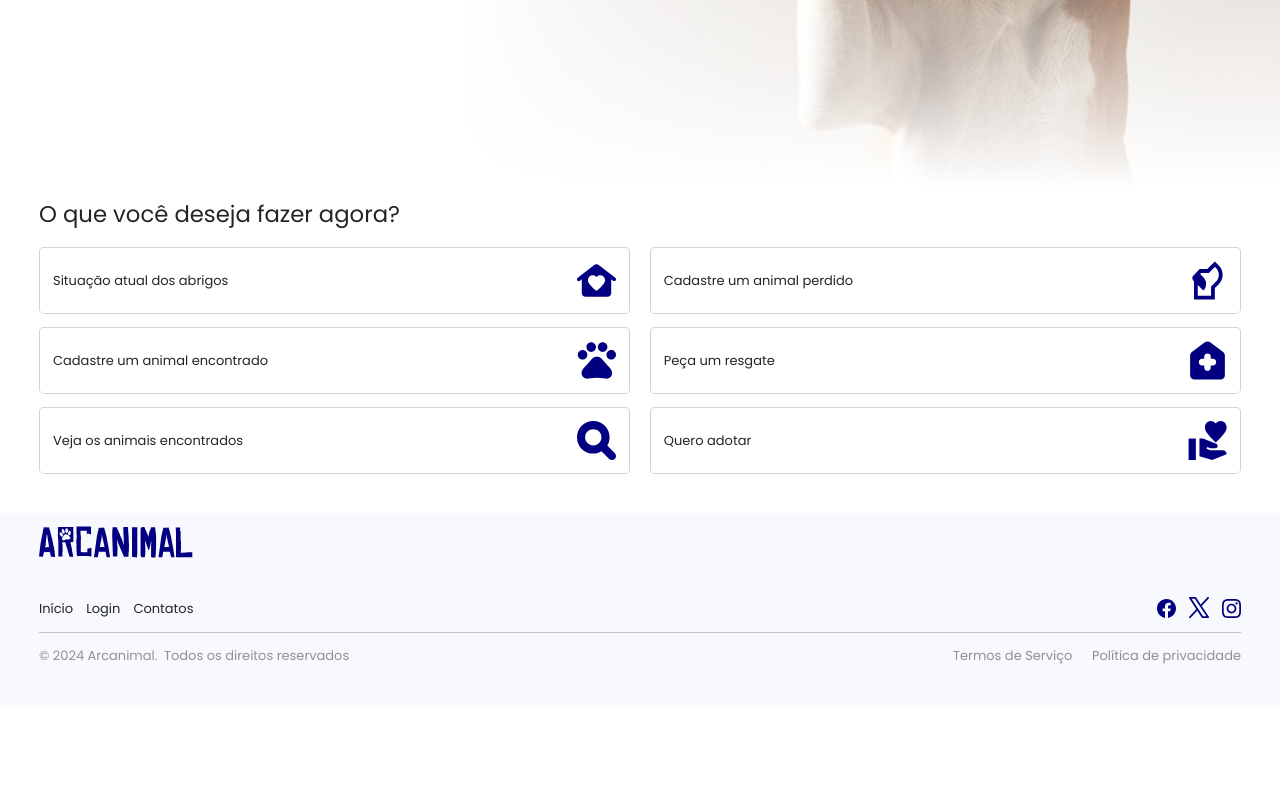
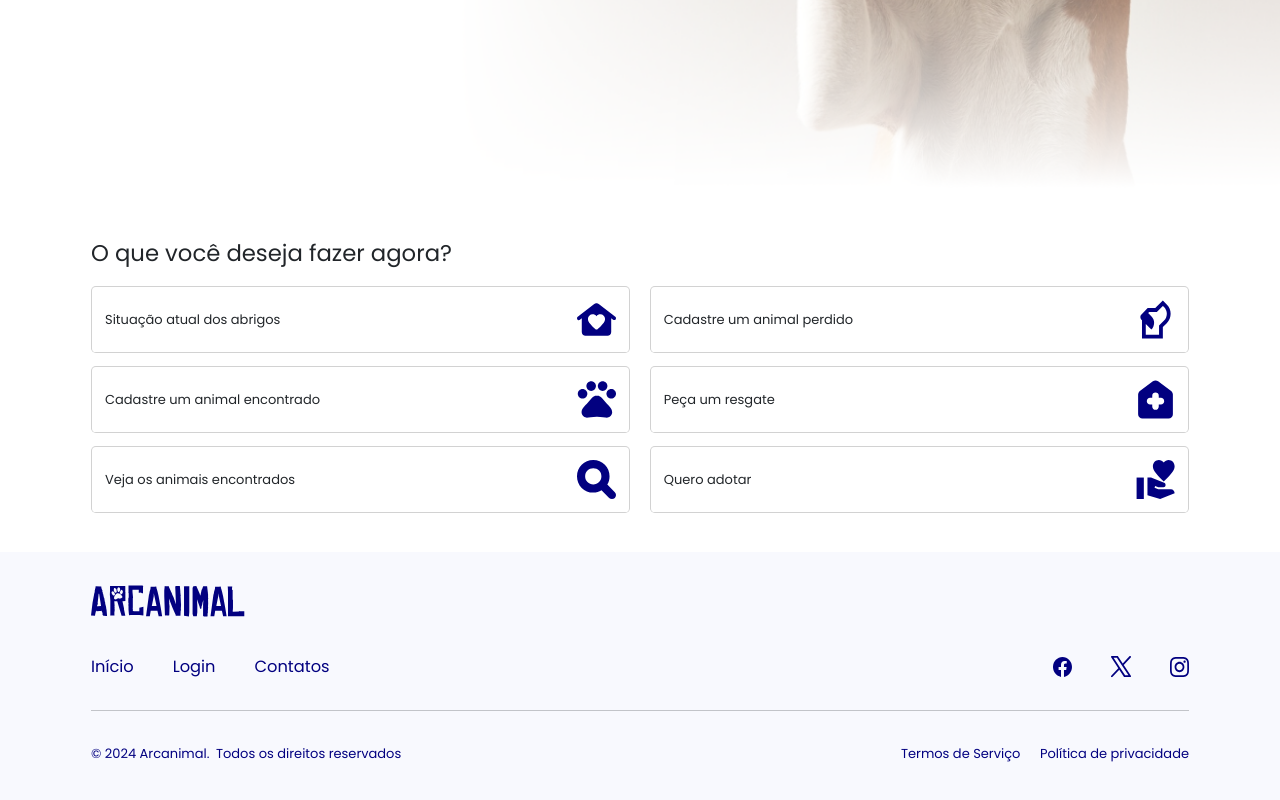
Before and after one commit to nudou350/sospetsrs, an Angular app: page / in a window 1280 px wide. Shown: the part 604-1404 px from the top of the page. Before the commit the page ends 1309 px from the top, so only its background shows below. Built offline with nearby package versions, Linux system fonts and the light colour scheme.

Commit message:
feature: refactor footer ui layout

```diff
--- a/src/app/components/home/components/home-banner/home-banner.component.html
+++ b/src/app/components/home/components/home-banner/home-banner.component.html
@@ -1,6 +1,6 @@
 <div
-  class="row container-padding-x align-content-end align-content-lg-center banner-container align-items-center position-relative overflow-x-hidden dog py-5">
-  <div class="col-lg-6 col-11 col-md-8 text-lg-start text-justify pe-5 mt-5">
+  class="row align-content-end container-padding-x align-content-lg-center banner-container align-items-center position-relative overflow-x-hidden dog py-5">
+  <div class="col-lg-5 col-10 col-md-8 text-lg-start text-justify pe-5 mt-5">
     <h1 class="fw-bold h1-bold text-primary">Encontre seu pet aqui na Arcanimal</h1>
     <p>Aqui você pode encontrar seu pet em poucos cliques!</p>
 
--- a/src/app/components/home/home.component.html
+++ b/src/app/components/home/home.component.html
@@ -2,7 +2,7 @@
   <section class="container-fluid">
     <app-home-banner />
   </section>
-  <section class="container-fluid px-5">
+  <section class="container-fluid container-padding-x pt-5">
     <app-home-linktree />
   </section>
 </main>
--- a/src/app/shared/footer/footer.component.html
+++ b/src/app/shared/footer/footer.component.html
@@ -1,33 +1,39 @@
-<div class="container-fluid mt-5 bg-light-2">
+<div class="container-fluid mt-5 bg-light-2 container-padding-x pb-5 pt-4">
   <div class="row">
-        <div class="col-12 text-lg-start text-center align-items-center pt-3 ps-5">
+    <div class="col-12 text-lg-start text-center align-items-center pt-3">
       <img src="../../../assets/icons/logo.svg" alt="logo" class="img-fluid">
     </div>
   </div>
   <div class="row">
-        <div class="col-12 p-5">
-            <div class="d-flex flex-lg-row flex-column justify-content-between align-items-center">
-                <div class="d-flex gap-3">
-                    <span class="fs-5">Início</span>
-                    <span class="fs-5">Login</span>
-                    <span class="fs-5">Contatos</span>
+    <div class="col-12 py-5">
+      <div class="d-flex pb-4 flex-lg-row flex-column justify-content-between align-items-center">
+        <div class="d-flex gap-5">
+          <a class="fs-5 text-primary h5-regular">Início</a>
+          <a class="fs-5 text-primary h5-regular">Login</a>
+          <a class="fs-5 text-primary h5-regular">Contatos</a>
         </div>
-                <div class="d-flex  align-items-center gap-3 mt-lg-0 mt-3">
+        <div class="d-flex  align-items-center gap-5 mt-lg-0 mt-3">
+          <a>
             <img class="channels" src="../../../assets/icons/facebook.svg" alt="facebook icon">
+          </a>
+          <a>
             <img class="channels" src="../../../assets/icons/x.svg" alt="x icon">
+          </a>
+          <a>
             <img class="channels" src="../../../assets/icons/instagram.svg" alt="instagram icon">
+          </a>
         </div>
       </div>
       <hr>
-            <div class="d-flex flex-lg-row flex-column justify-content-between align-items-center">
+      <div class="d-flex pt-4 text-primary flex-lg-row flex-column justify-content-between align-items-center">
         <div class="d-flex flex-lg-row flex-column text-lg-between text-center gap-2">
-                    <span class="text-dark-1">© 2024 Arcanimal.</span>
-                    <span class="text-dark-1"> Todos os direitos reservados</span>
+          <span>© 2024 Arcanimal.</span>
+          <span>Todos os direitos reservados</span>
         </div>
 
         <div class="d-flex gap-lg-4 gap-3 text-lg-between text-center mt-lg-0 mt-3">
-                    <span class="text-dark-1">Termos de Serviço</span>
-                    <span class="text-dark-1">Política de privacidade</span>
+          <a>Termos de Serviço</a>
+          <a>Política de privacidade</a>
         </div>
       </div>
     </div>
--- a/src/assets/bootstrap/_theme.scss
+++ b/src/assets/bootstrap/_theme.scss
@@ -42,7 +42,7 @@ $text-medium: var(--Text-Medium, #242B33);
 }
 
 $font-sizes: (
-  h1: 3.125rem,
+  h1: 3.5rem,
   h2: 2rem,
   h3: 1.75rem,
   h4: 1.5rem,
```
Lines whose indentation alone changed are shown as unchanged.
